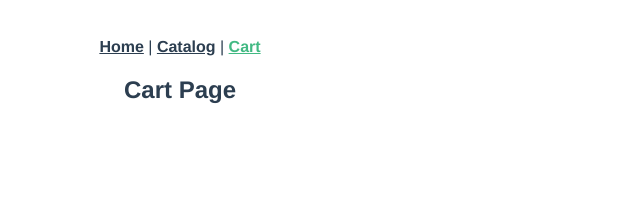
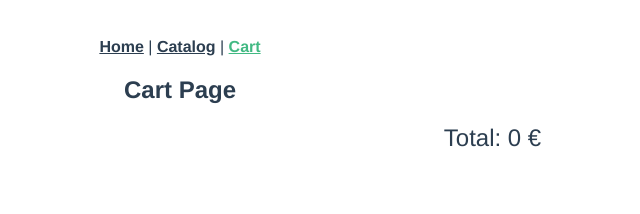
Before and after one commit to TadasBalsys/vue-first-touch, a Vue app in the folder client/: page /cart in a window 1280 px wide. Shown: the top 214 px of the page, without its empty margins (460-1100 px from the left). Built offline with nearby package versions, Linux system fonts and the light colour scheme.

Commit message:
implementing removeFromCart - buggy, need fix.

```diff
--- a/client/src/App.vue
+++ b/client/src/App.vue
@@ -9,6 +9,7 @@
       :addToCart="addToCart"
       :cart="cart"
       :cartTotal="this.countTotal()"
+      :removeFromCart="removeFromCart"
     />
   </div>
 </template>
@@ -32,6 +33,26 @@ export default {
       }
 
       this.cart.push({ ...itemToAdd, qauntity: 1 });
+    },
+    removeFromCart(id) {
+
+      // TODO: Left here.
+      // const updateCart = this.cart.filter((item) => {
+      //   if (item._id === id) {
+      //     if (item.qauntity > 1) {
+      //       return { ...item, qauntity: item.qauntity - 1 };
+      //     }
+      //     if (item.qauntity === 1) {
+      //       console.log("if statement when last ");
+      //       return false;
+      //     }
+      //   }
+      //   return true;
+      // });
+
+      console.log(updateCart);
+
+      this.cart = updateCart;
     },
     countTotal() {
       return this.cart.reduce((acc, val) => acc + val.qauntity, 0);
--- a/client/src/views/Cart.vue
+++ b/client/src/views/Cart.vue
@@ -1,6 +1,9 @@
 <template>
   <div>
     <h2>Cart Page</h2>
+    <div>
+      <div class="total-price">Total: {{ totalPrice }} &euro;</div>
+    </div>
     <div class="product-box" :key="product._id" v-for="product in cart">
       <img
         :src="
@@ -17,7 +20,7 @@
           {{ product.price * product.qauntity }} &euro;</span
         >
       </div>
-      <button v-on:click="addToCart(product._id)">Remove</button>
+      <button v-on:click="removeFromCart(product._id)">Remove</button>
     </div>
   </div>
 </template>
@@ -29,11 +32,32 @@ export default {
   props: {
     cart: Array,
     cartTotal: String,
+    removeFromCart: Function,
+  },
+  data() {
+    return {
+      totalPrice: 0,
+    };
+  },
+
+  created() {
+    const cartItemsTotalPrice = this.cart.reduce(
+      (acc, val) => acc + val.price * val.qauntity,
+      0
+    );
+    this.totalPrice = cartItemsTotalPrice;
   },
 };
 </script>
 
 <style lang="scss" scoped>
+.total-price {
+  max-width: 60%;
+  margin: 0 auto 1rem;
+  text-align: end;
+  font-size: 1.5rem;
+}
+
 .product-box {
   display: flex;
   max-width: 60%;
```
